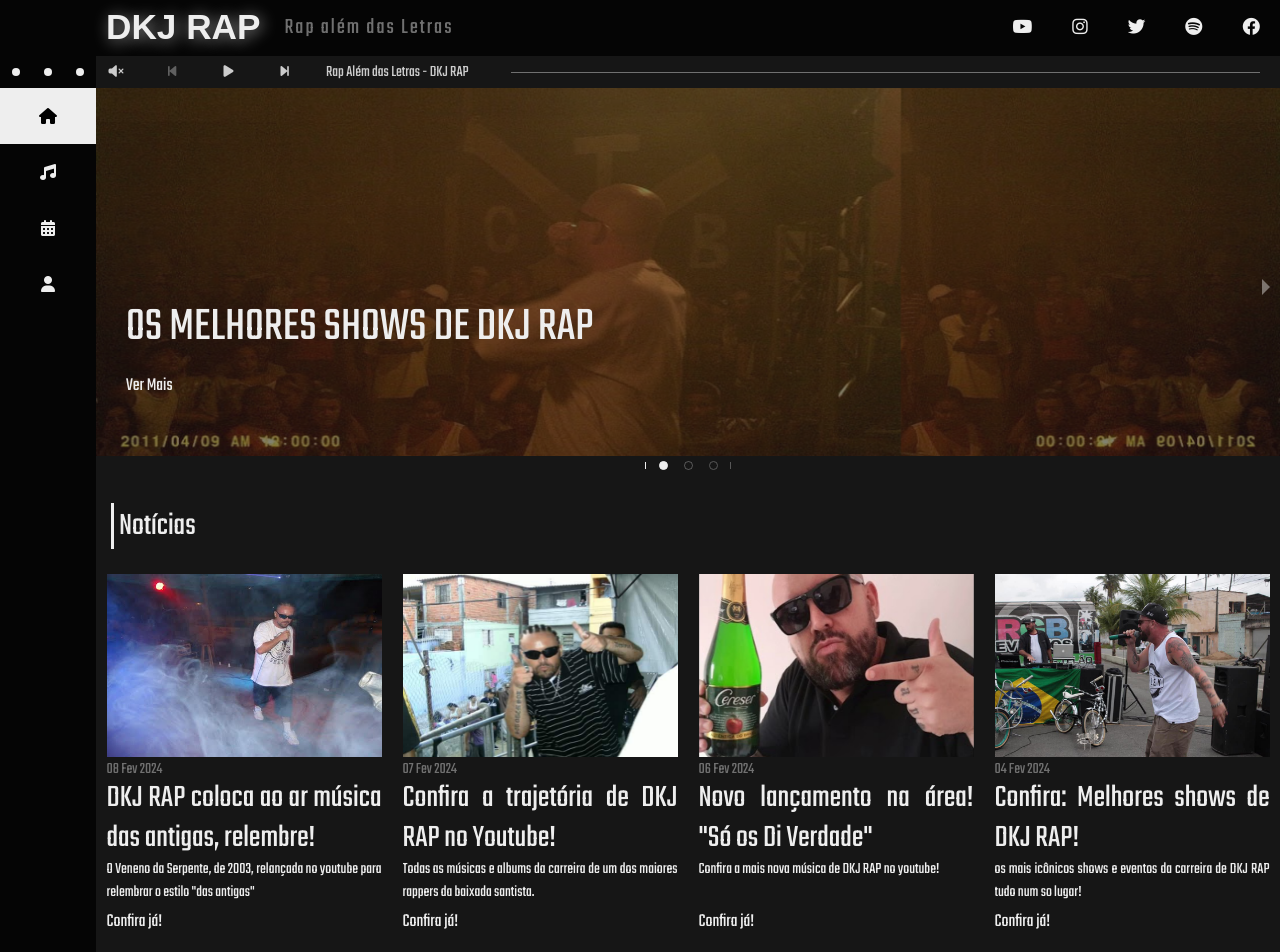
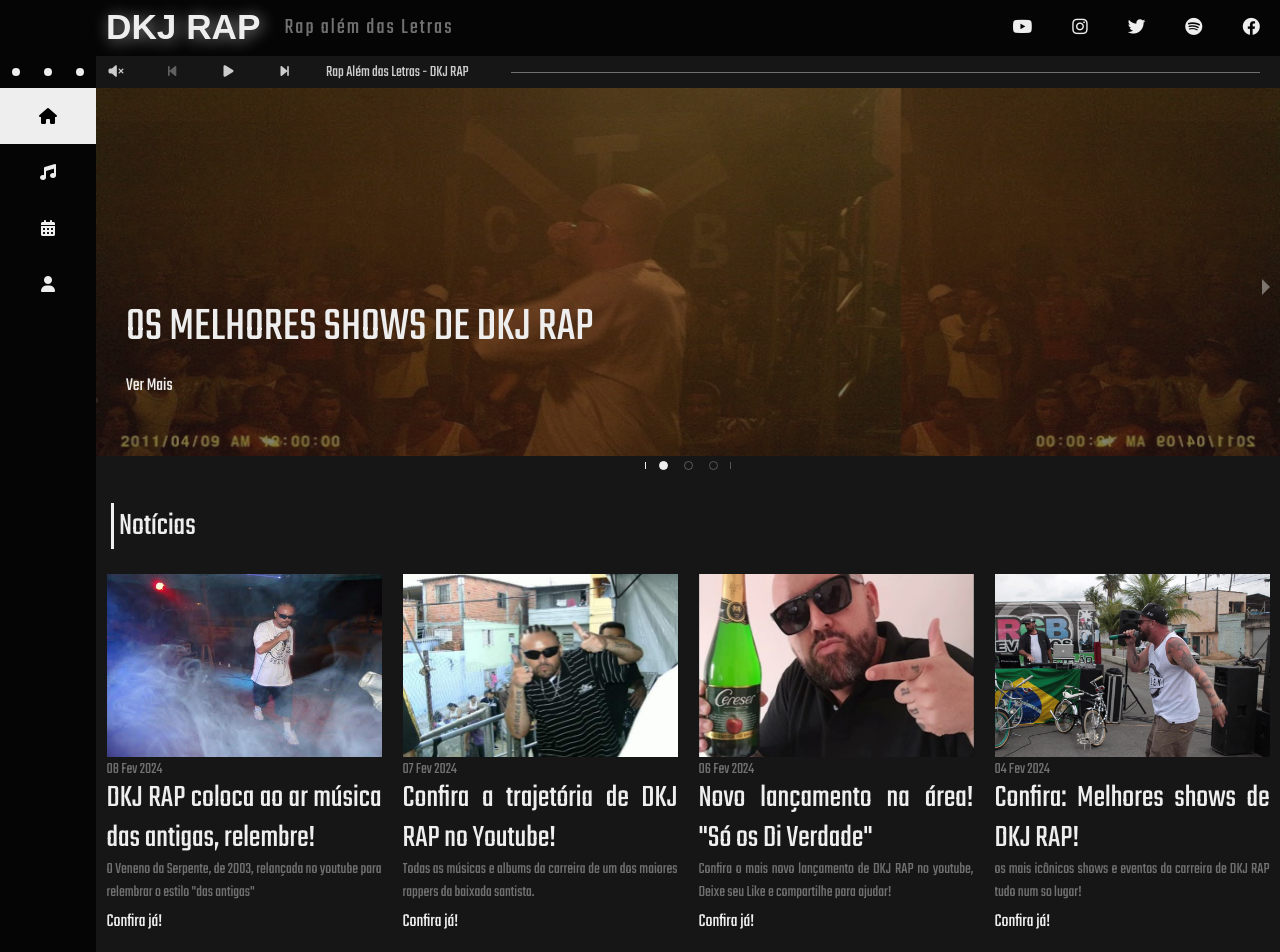
Before and after one commit to TerryKrom/dkjrap, a React (Vite) app in the folder hiphop-website/: page / in a window 1280 px wide. Shown: the top 952 px of the page. Built offline with nearby package versions, Linux system fonts and the light colour scheme; a web font is replaced by a local one.

Commit message:
style improved

```diff
--- a/hiphop-website/src/assets/cardData.jsx
+++ b/hiphop-website/src/assets/cardData.jsx
@@ -33,7 +33,7 @@
         date: '06-02-2024',
         img: img04,
         title: 'Novo lançamento na área! "Só os Di Verdade"',
-        text: 'Confira a mais nova música de DKJ RAP no youtube!',
+        text: 'Confira o mais novo lançamento de DKJ RAP no youtube, Deixe seu Like e compartilhe para ajudar!',
         src: 'https://youtube.com/watch?v=y82Jgyrzjy4',
         target: '_blank'
       },
--- a/hiphop-website/src/components/mainCard.css
+++ b/hiphop-website/src/components/mainCard.css
@@ -63,6 +63,7 @@
 .card-text {
     text-align: justify;
     min-height: 50px;
+    color: var(--secondary-font-color);
 }
 
 .card-date {
```
